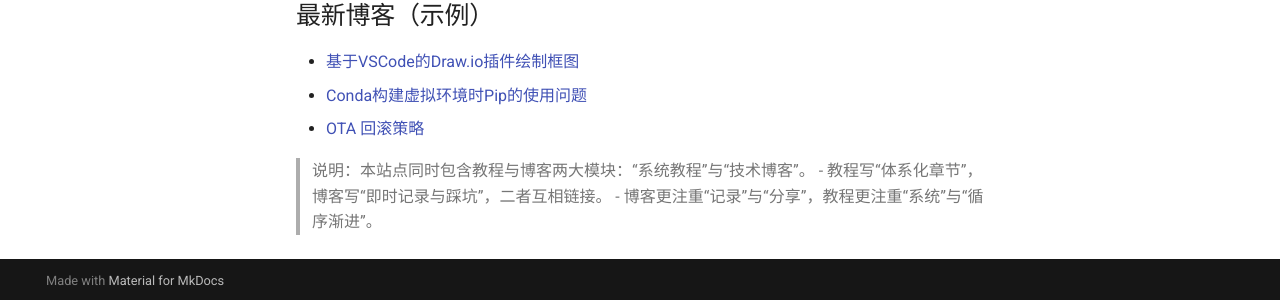
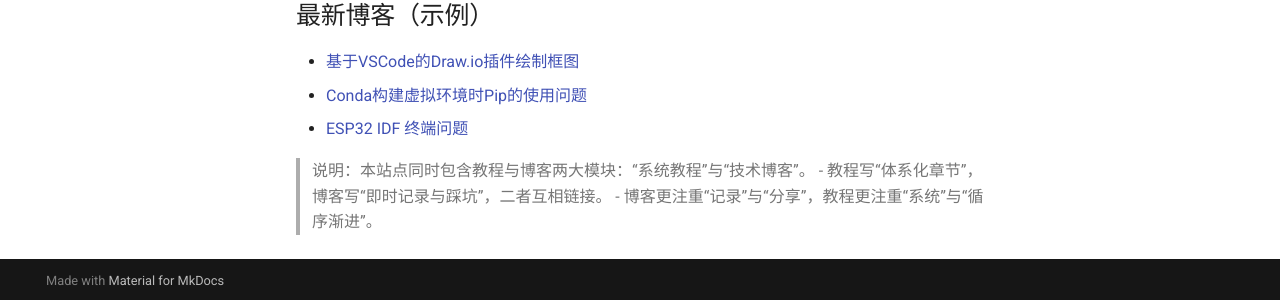
Before and after one commit to sheldonSDU/sheldonSDU.github.io, an MkDocs documentation site: the page built from docs/index.md, in a window 1280 px wide and 1153 px high. Shown: the part 850-1150 px from the top of the window. Built offline with MkDocs 1.6.1 and Material for MkDocs 9.7.7, drawn with Linux system fonts in a browser that asks for light colours; comment, search, counter and statistics services are not loaded.

Commit message:
更新存储DrawIO和Conda虚拟环境博客

```diff
--- a/docs/index.md
+++ b/docs/index.md
@@ -41,9 +41,9 @@
 </div>
 
 ## 最新博客（示例）
-- [基于VSCode的Draw.io插件绘制框图](blog/posts/2026-01-21-基于VSCode的Draw.io插件绘制框图.md)
-- [Conda构建虚拟环境时Pip的使用问题 ](blog/posts/2026-01-22-Conda构建虚拟环境时Pip的使用问题.md)
-- [OTA 回滚策略](blog/posts/2026-01-01-ota-rollback.md)
+- [基于VSCode的Draw.io插件绘制框图](blog/posts/2026-01-21-VSCode-DrawIo.md)
+- [Conda构建虚拟环境时Pip的使用问题 ](blog/posts/2026-01-22-Conda-Env-Pip.md)
+- [ESP32 IDF 终端问题](blog/posts/2026-01-22-ESP32-IDF-Terminal.md)
 
 > 说明：本站点同时包含教程与博客两大模块：“系统教程”与“技术博客”。
 - 教程写“体系化章节”，博客写“即时记录与踩坑”，二者互相链接。
```
Also changed, not shown: docs/blog/posts/2026-01-21-VSCode-DrawIo.md (renamed from docs/blog/posts/2026-01-21-基于VSCode的Draw.io插件绘制框图.md), docs/blog/posts/2026-01-22-Conda-Env-Pip.md (renamed from docs/blog/posts/2026-01-22-Conda构建虚拟环境时Pip的使用问题.md), docs/blog/posts/2026-01-22-ESP32-IDF-Terminal.md (renamed from docs/blog/posts/2026-01-22 esp32-idf中terminal的使用.md).
